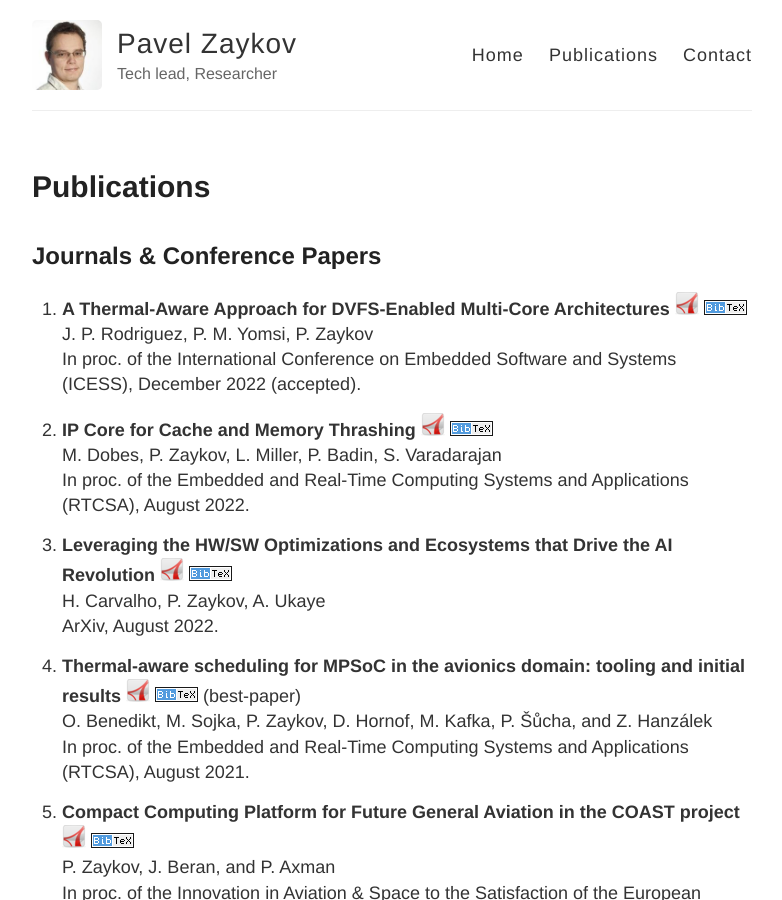
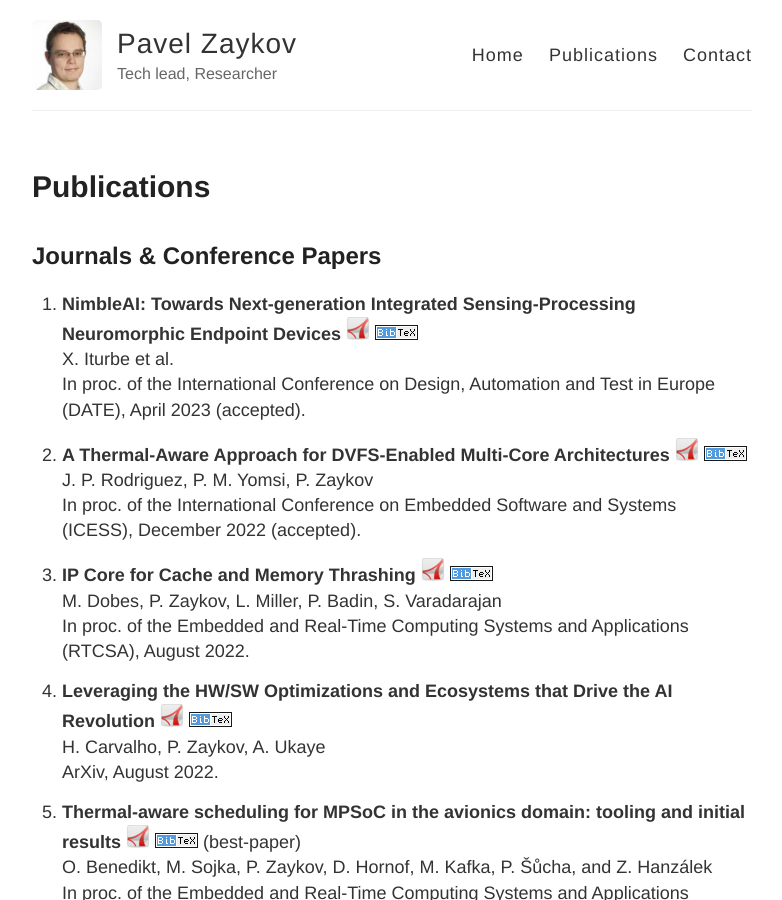
Before and after one commit to zaykov/web-page, a Jekyll site: the page built from publications.md, in a window 1280 px wide and 900 px high. Shown: the whole window, without its empty margins (248-1030 px from the left). Built offline with Jekyll 4.4.1, drawn with Linux system fonts in a browser that asks for light colours; comment, search, counter and statistics services are not loaded.

Commit message:
updated with DATE conf and bio

```diff
--- a/publications.md
+++ b/publications.md
@@ -5,6 +5,12 @@ title: Publications
 
 ## Journals & Conference Papers
 
+1. **NimbleAI: Towards Next-generation Integrated Sensing-Processing Neuromorphic Endpoint Devices**
+<a href="" target="_blank"><img src="{{ site.url }}/images/pdf.png"></a>
+<a href="" target="_blank"><img src="{{ site.url }}/images/bibtex.png"></a>
+<br>
+X. Iturbe et al.<br>
+In proc. of the International Conference on Design, Automation and Test in Europe (DATE), April 2023 (accepted).
 
 1. **A Thermal-Aware Approach for DVFS-Enabled Multi-Core Architectures**
 <a href="" target="_blank"><img src="{{ site.url }}/images/pdf.png"></a>
```
Also changed, not shown: index.md (+1 -1 lines).
